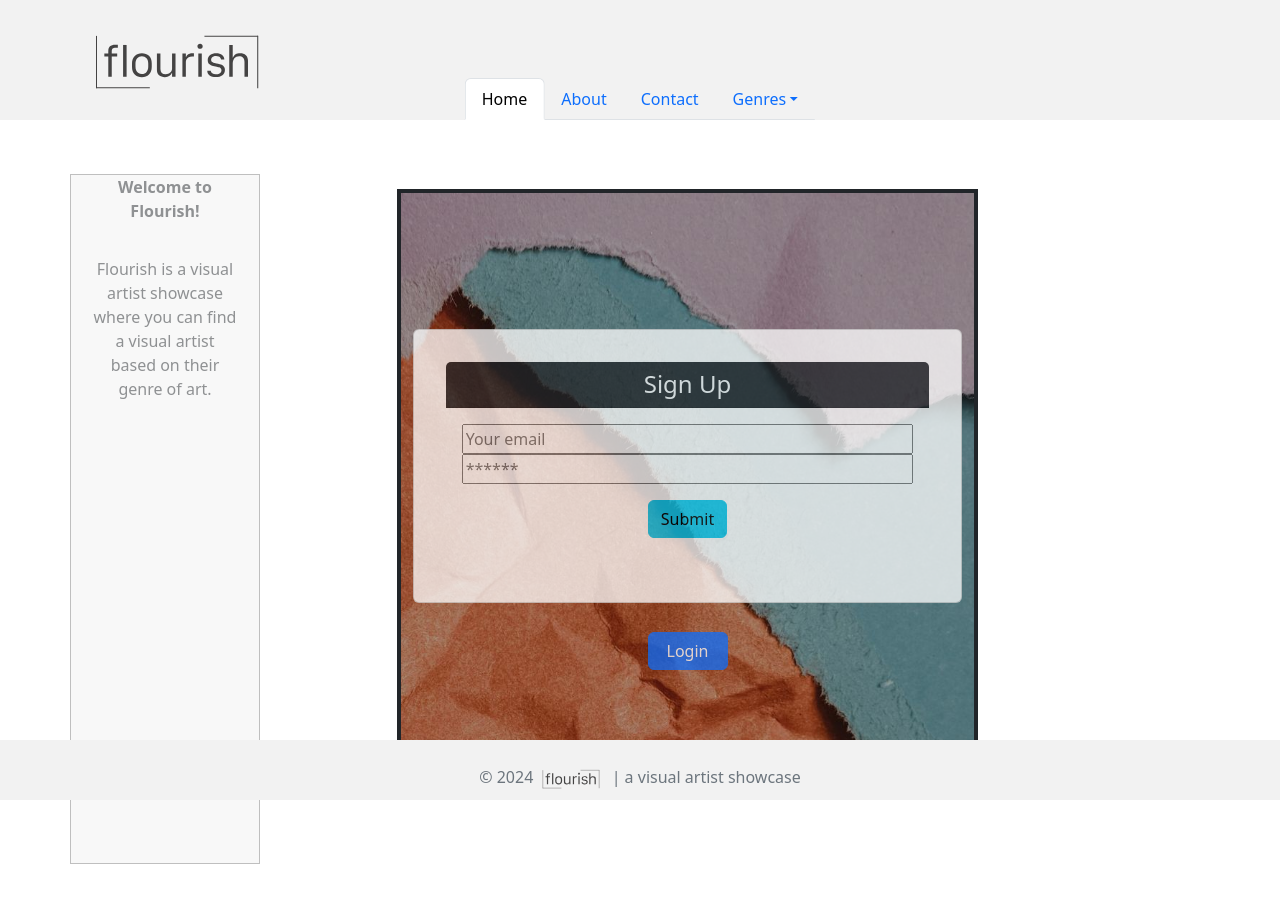
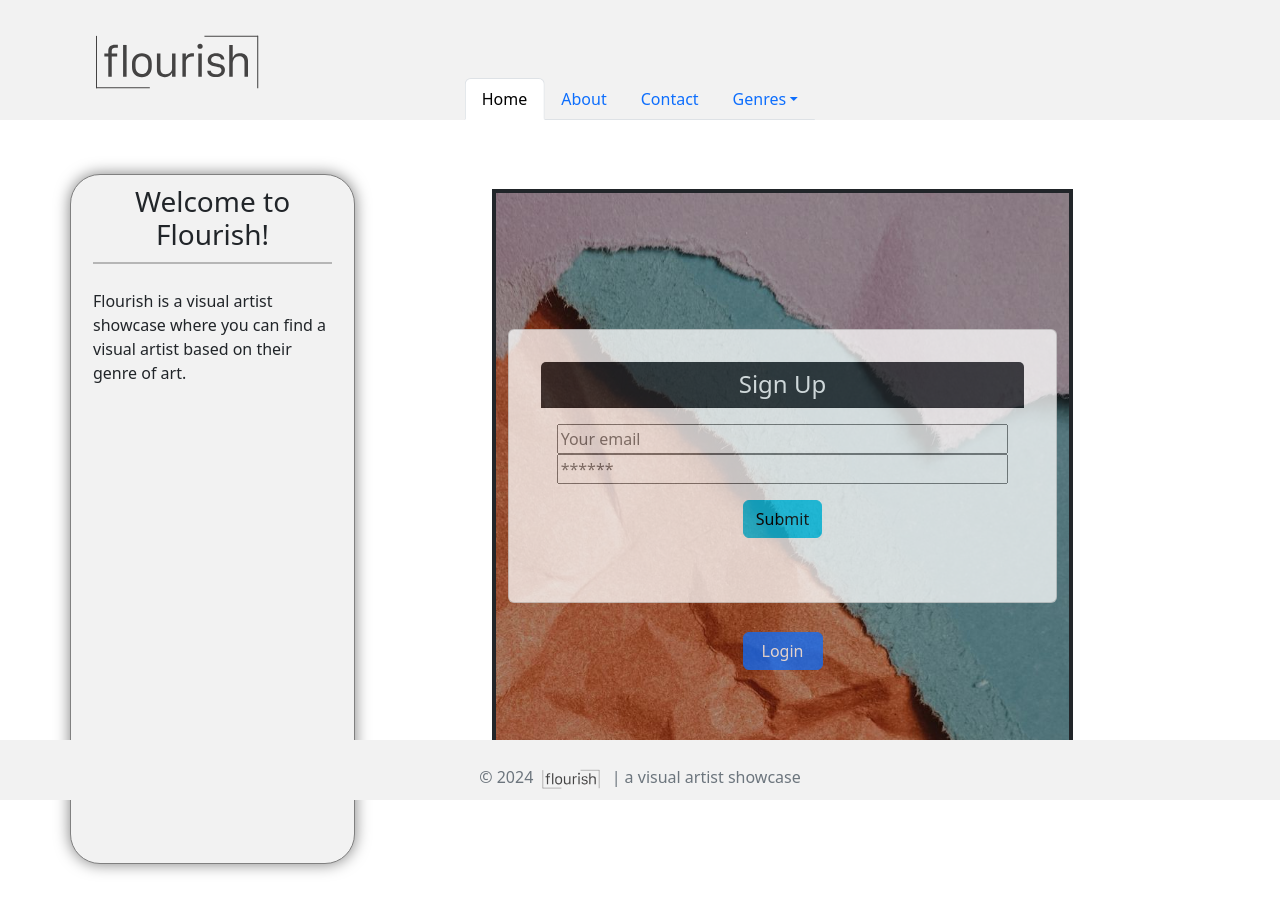
Before and after one commit to rickdeakins/flourish, a React (Vite) app in the folder client/: page / in a window 1280 px wide. Shown: the top 912 px of the page. Built offline with nearby package versions, Linux system fonts and the light colour scheme.

Commit message:
About container styling updated for consistency across application. Login/signup initial instances swapped.

```diff
--- a/client/src/pages/Home.jsx
+++ b/client/src/pages/Home.jsx
@@ -13,6 +13,12 @@ const Home = () => {
     setActiveTab(tab);
   };
 
+  const logout = () => {
+    // Implement your logout logic here
+    Auth.logout();
+  };
+
+//Style Attributes
 const containerStyle = {
   backgroundImage: `url(${backgroundImage})`,
   backgroundSize: 'cover',
@@ -29,27 +35,34 @@ const Home = () => {
   border: '4px solid',
 };
 
-  const logout = () => {
-    // Implement your logout logic here
-    Auth.logout();
+const aboutContainerStyle = {
+  height: 'auto',
+  marginTop: '105px',
+  marginBottom: '5px',
+  border: '0.5px solid gray',
+  borderRadius: '30px 30px 30px 30px',
+  textColor: '#333333',
+  boxShadow: '0 0 15px rgba(0, 0, 0, 0.5)',
+  textColor: '#333333',
+  backgroundColor: '#F2F2F2',
   };
 
+  const horizontalLineStyle = {
+    border: '0',
+      borderTop: '2px solid black',
+      margin: '1px 0',
+  }
   return (
     <>
       <Row>
         <Col
-          md={2}
-          className="opacity-50"
-          style={{
-            height: 'auto',
-            marginTop: '105px',
-            marginBottom: '5px',
-            border: '0.5px solid gray',
-            backgroundColor: '#F2F2F2',
-          }}
+          md={3}
+          className="welcome"
+          style={aboutContainerStyle}
         >
-          <strong>Welcome to Flourish! </strong>
-          <p style={{ margin: '10px', textAlign: 'left-justify' }}>
+          <h3 style={{marginTop: '10px'}}>Welcome to Flourish! </h3>
+          <p style={{ margin: '10px', textAlign: 'left' }}>
+          <hr style={horizontalLineStyle} />
             <br />
             Flourish is a visual artist showcase where you can find a visual artist based on their genre of art.
           </p>
@@ -66,7 +79,7 @@ const Home = () => {
                   </>
                 ) : (
                   <>
-                    {activeTab === 'login' ? <Signup /> : <Login />}
+                    {activeTab === 'signup' ? <Login /> : <Signup />}
                     {Auth.loggedIn() && (
                       <button className="btn btn-lg btn-light m-2" style={{ marginBottom: '20px' }} onClick={logout}>
                         Logout
```
Lines whose indentation alone changed are shown as unchanged.
